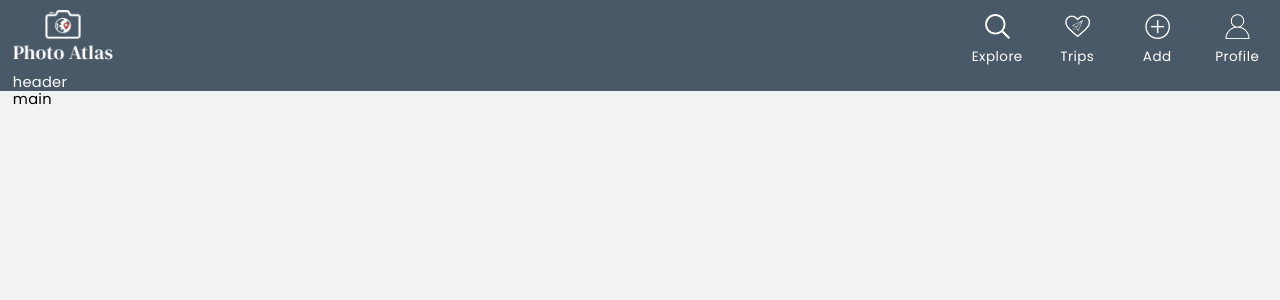
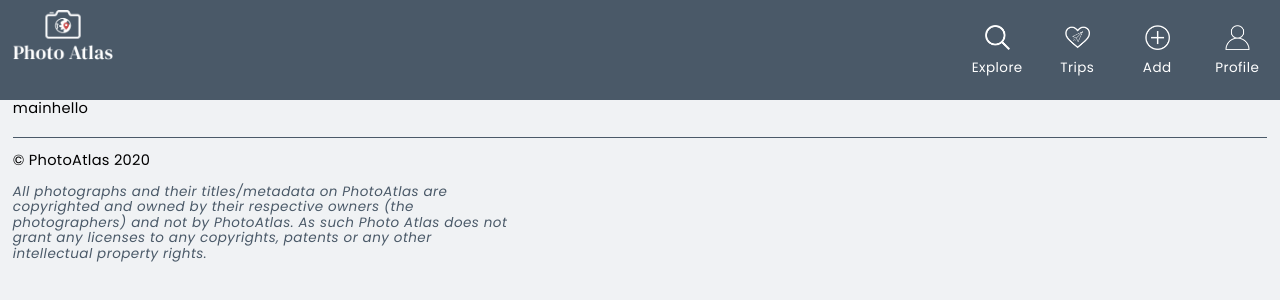
Before and after one commit to zoracreates/photo-atlas-app, a React (Create React App) app: page / in a window 1280 px wide. Shown: the top 300 px of the page. Built offline with nearby package versions, Linux system fonts and the light colour scheme; a web font is replaced by a local one.

Commit message:
feat: add footer; refractor: header and nav for semantic clarity

```diff
--- a/src/App.js
+++ b/src/App.js
@@ -1,23 +1,29 @@
-import Navbar from './components/navigation/Navbar'
+import Navbar from './components/navigation/Navbar';
 import './styles/main.scss';
 
 
-function App() {
+function App(props) {
   return (
     <>
       <Navbar />
-      <header>
-        <div className={`container`}>
-          header
-        </div>
-      </header>
+
       <main>
         <div className={`container`}>
           main
+          {props.children}
         </div>
       </main>
 
-
+      <footer>
+        <div className={`container`}>
+          <p>&copy; PhotoAtlas 2020</p>
+          <p className={`caption`}>
+            All photographs and their titles/metadata on PhotoAtlas are copyrighted and owned by
+            their respective owners (the photographers) and not by PhotoAtlas. As such Photo Atlas does
+            not grant any licenses to any copyrights, patents or any other intellectual property rights.
+          </p>
+        </div>
+      </footer>
     </>
   );
 }
--- a/src/components/navigation/Navbar.js
+++ b/src/components/navigation/Navbar.js
@@ -7,12 +7,13 @@
 function Navbar () {
 
     return (
-        <nav>
+        <header>
             <div className={`container`}>
                 <div className={`logo`}>
+                    <h1>Photo Atlas</h1>
                     <img src={logo} alt={`Photo Atlas logo`}/>
                 </div>
-
+                <nav>
                 <ul>
                     <li>
                         <img src={exploreIcon} alt/>
@@ -34,8 +35,9 @@
                         <span>Profile</span>
                     </li>
                 </ul>
+                </nav>
             </div>
-    </nav>
+    </header>
     )
 }
 
--- a/src/index.js
+++ b/src/index.js
@@ -4,7 +4,9 @@
 
 ReactDOM.render(
   <React.StrictMode>
-    <App />
+    <App>
+      hello
+    </App>
   </React.StrictMode>,
   document.getElementById('root')
 );
--- a/src/styles/_layout.scss
+++ b/src/styles/_layout.scss
@@ -27,6 +27,17 @@
     margin: auto;
 }
 
+footer  {
+    .container {
+        border-top: 1px $gray solid;
+        margin-top: 20px;
+    }
+
+    p.caption {
+        font-style: italic;
+        max-width: 500px;
+    }
+}
 
 @media (min-width: 769px) {
 
--- a/src/styles/_navbar.scss
+++ b/src/styles/_navbar.scss
@@ -1,4 +1,10 @@
-nav {
+header {
+
+    h1 {
+        font-size: 0px;
+        line-height: 0;
+    }
+
     position: fixed;
     bottom: 0px;
     padding: 10px 0px;
@@ -9,16 +15,24 @@
 
 
     .logo {
-        display: none;
 
+        img {
+            width: 0px;
+            height: 0px;
+            line-height: 0px;
+        }
+    }
+
+    nav {
+        margin: auto;
+        width: 90%;
     }
 
     ul {
         padding: 0px;
-        margin: auto;
         display: flex;
         justify-content: space-between;
-        width: 90%;
+
 
         li {
             flex-basis: 20%;
@@ -45,28 +59,26 @@
 @media (min-width: 769px) {
 
 
-    nav {
+    header {
         position: static;
 
         .logo {
-            display: block;
-            max-width: 100px;
             img {
+                height: auto;
+                line-height: 1.5;
                 width: 100%;
+                max-width: 100px;
             }
         }
 
-        ul {
+        nav {
             margin-bottom: 0px;
             margin-top: auto;
             margin-right: 0px;
             margin-left: auto;
-            display: flex;
-            justify-content: space-between;
+            min-width: 300px;
             width: auto;
-            min-width: 300px;
         }
-
 
     }
 
--- a/src/styles/main.scss
+++ b/src/styles/main.scss
@@ -10,20 +10,19 @@
 @import '_user.scss';
 
 /* COLORS */
+a,
+.button-link {
+    color: $link_color;
+}
+
+.caption {
+  @extend %caption_font;
+  color: $gray_text_color;
+}
 
 .light-background {
   background-color: $white;
   color: $black_text_color;
-
-  a,
-  .button-link {
-      color: $link_color;
-  }
-
-  .caption {
-      @extend %caption_font;
-      color: $gray_text_color;
-  }
 }
 
 .dark-background {
```
Also changed, not shown: 1 other file (tests, documents, lock files or other folders).
